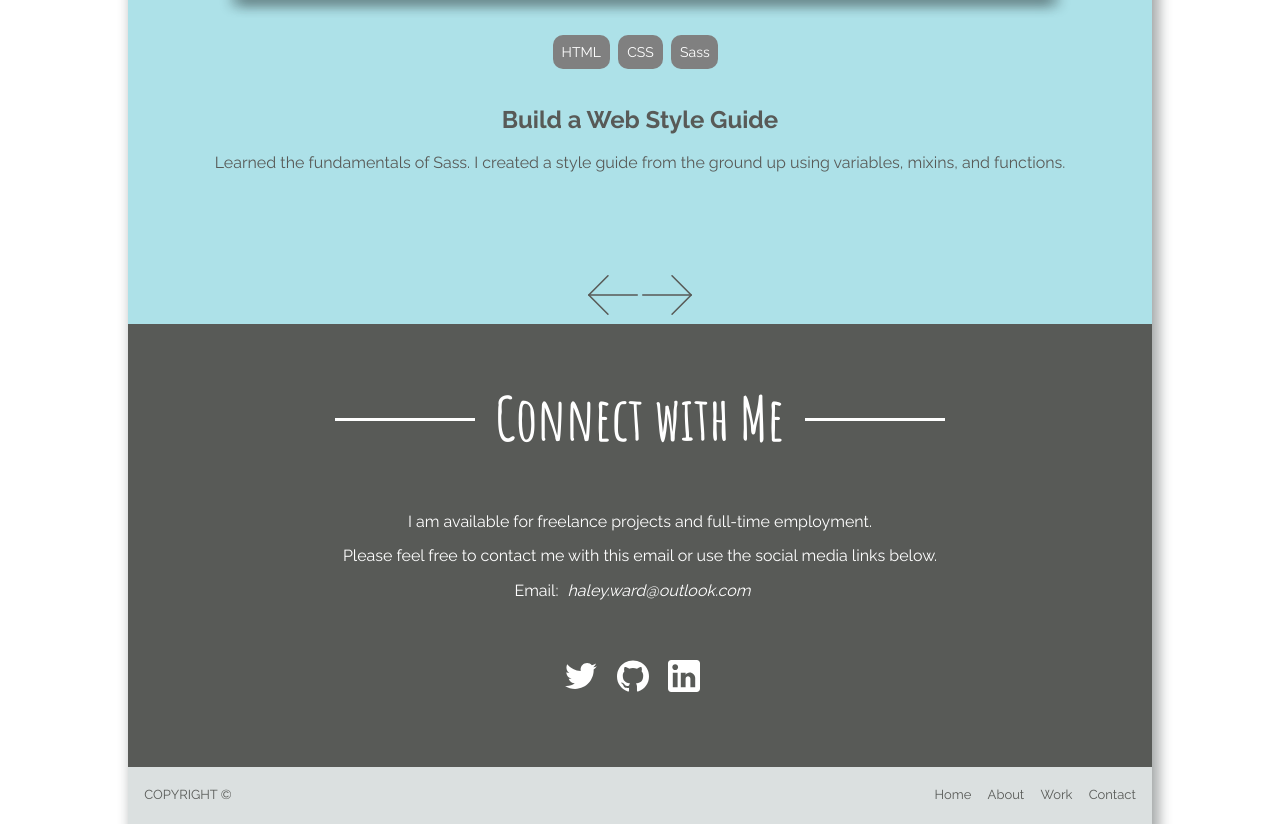
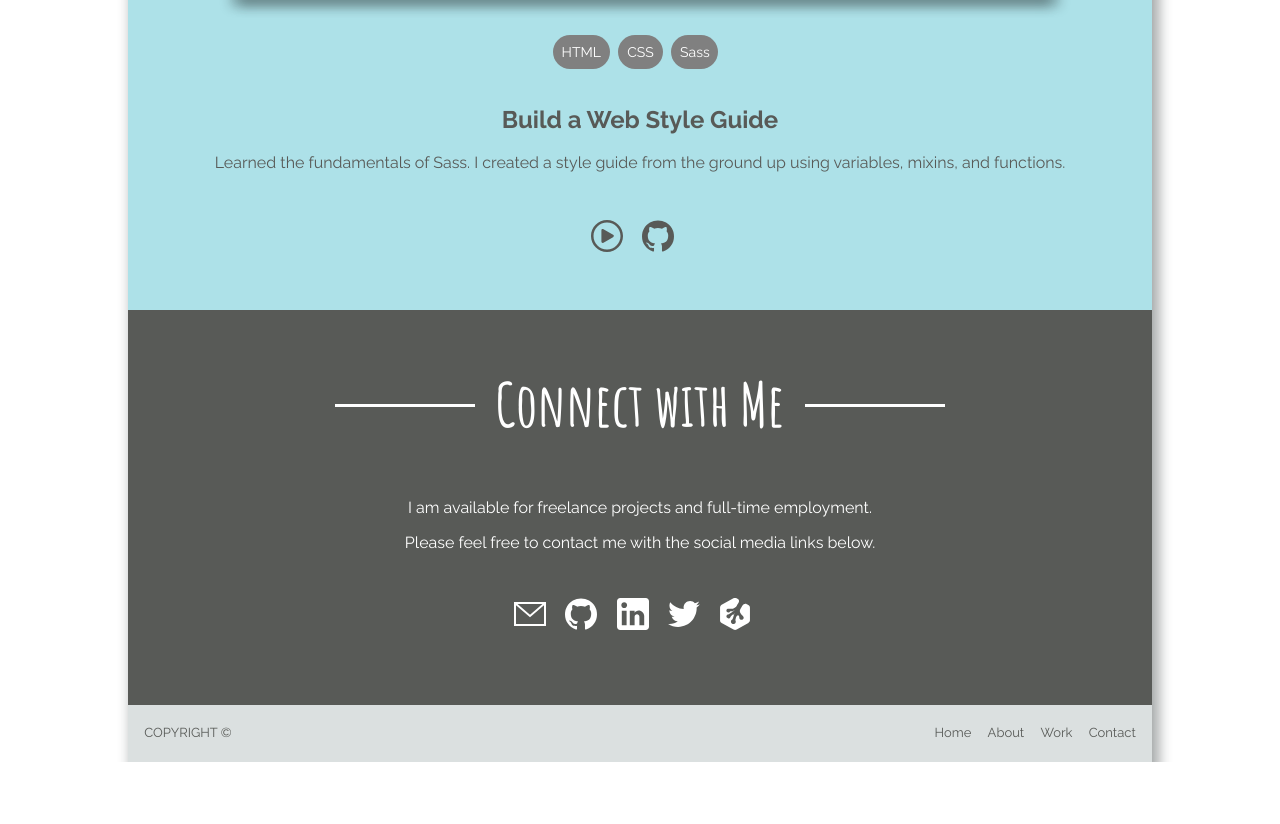
Before and after one commit to HaleyWardo/HaleyWardo.github.io, a plain HTML site: page index.html in a window 1280 px wide. Shown: the part 2277-3101 px from the top of the page. After the commit the page ends 3039 px from the top, so only its background shows below. Drawn offline with Linux system fonts and the light colour scheme.

Commit message:
Added SVG logos for treehouse, mail, and preview.

```diff
--- a/index.html
+++ b/index.html
@@ -53,10 +53,25 @@
     <!-- Work section -->
     <section class="work">
       <h1 class="work__header">Work</h1>
+
+      <!-- Carousel for all projects -->
       <div class="carousel"></div>
+      <!-- Demo and repo buttons for projects -->
+      <div class="preview-buttons">
+        <a href="">
+          <img src="./images/demo-preview.svg" alt="link to project demo" />
+        </a>
+        <a href="">
+          <img src="./images/github-preview.svg" alt="link to project demo" />
+        </a>
+      </div>
+
+      <div>
         <img class="img--previous" src="./images/previous-arrow.svg" alt="left arrow" />
         <img class="img--next" src="./images/next-arrow.svg" alt="right arrow" />
-    <section>
+      </div>
+
+    </section>
 
     <!-- Contact section -->
     <section class="contact">
@@ -64,12 +79,11 @@
 
       <div class="contact__info">
         <p> I am available for freelance projects and full-time employment.</p>
-        <p> Please feel free to contact me with this email or use the social media links below.</p>
-        <p class="email">Email:
-          <a href="mailto:Haley.ward@outlook.com?Subject=Portfolio"><em>haley.ward@outlook.com</em></a>
-        </p>
-        <a href="https://twitter.com/YelahSnave?lang=en" target="_blank">
-          <img src="./images/social-logos/twitter.svg" alt="Twitter icon" />
+        <p> Please feel free to contact me with the social media links below.</p>
+
+        <div class="contact__social">
+          <a href="mailto:Haley.ward@outlook.com?Subject=Portfolio" target="_blank">
+            <img src="./images/social-logos/mail.svg" alt="email icon" />
           </a>
           <a href="https://github.com/HaleyWardo" target="_blank">
             <img src="./images/social-logos/github.svg" alt="GitHub icon" />
@@ -77,6 +91,13 @@
           <a href="https://www.linkedin.com/in/haley-ward-3a30a3a0/" target="_blank">
             <img src="./images/social-logos/linkedin.svg" alt="LinkedIn icon" />
           </a>
+          <a href="https://twitter.com/YelahSnave?lang=en" target="_blank">
+            <img src="./images/social-logos/twitter.svg" alt="Twitter icon" />
+          </a>
+          <a href="https://teamtreehouse.com/haleyward" target="_blank">
+            <img src="./images/social-logos/Treehouse.svg" alt="Treehouse icon" />
+          </a>
+        </div>
       </div>
     </section>
   </main>
--- a/js/app.js
+++ b/js/app.js
@@ -1,4 +1,5 @@
-const carouselContainer = document.querySelector('.carousel');
+const carouselContainer = document.querySelector(".carousel");
+const previewContainer = document.querySelector(".preview-buttons");
 let selectedIndex = 0;
 
 const projects = [
@@ -64,7 +65,7 @@ const displayProject = (project) => {
   let projectElement =
   `<img class="img--project" src=${project.src} alt=${project.alt} />
     <ul class="skill__list">
-    ${project.skills.map(skill => `<li class="skill">${skill}</li>`).join('\n      ')}
+    ${project.skills.map(skill => `<li class="skill">${skill}</li>`).join('\n')}
     </ul>
     <h2 class="skill__title">${project.title}</h2>
     <p class="skill__description">${project.description}`;
@@ -73,19 +74,20 @@ const displayProject = (project) => {
 };
 displayProject(projects[selectedIndex]);
 
+
 // Event listener for arrow clicks.
 // When index is more than link than it will go back to index[0].
 // When index is less than [0] it will go back to projects.length.
-window.addEventListener('click', (e) => {
+window.addEventListener("click", (e) => {
 
-  if (e.target.className === 'img--next') {
+  if (e.target.className === "img--next") {
     if (selectedIndex === projects.length - 1) {
       return displayProject(projects[0]);
     }
     return displayProject(projects[selectedIndex + 1 ]);
   }
 
-  if (e.target.className === 'img--previous') {
+  if (e.target.className === "img--previous") {
     if (selectedIndex === 0 ) {
       return displayProject(projects[projects.length - 1 ]);
     }
@@ -93,9 +95,9 @@ window.addEventListener('click', (e) => {
   }
 
   // When arrow is clicked windows scrolls to about section
-  if (e.target.className === 'img--down-arrow') {
-    document.querySelector('#about').scrollIntoView({
-      behavior: 'smooth'
+  if (e.target.className === "img--down-arrow") {
+    document.querySelector("#about").scrollIntoView({
+      behavior: "smooth"
     });
   }
 });
--- a/scss/components/_carousel.scss
+++ b/scss/components/_carousel.scss
@@ -8,7 +8,7 @@
 // on each project for Treehouse
 .skill {
   font-size: em(14px);
-  border-radius: 10px;
+  border-radius: em(50px);
   margin: em(20px) em(10px) em(20px) 0;
   padding: em(10px);
   background-color: $grey;
@@ -22,5 +22,9 @@
   @include e(description) {
     padding: 0 em(60px);
     height: 100px;
+
+    @include mq(medium) {
+      height: 50px;
+    }
   }
 }
--- a/scss/components/_image.scss
+++ b/scss/components/_image.scss
@@ -22,30 +22,16 @@
   // Next arrow for carousel
   @include m(next) {
     @extend %previous-next-arrow-width;
+    position: relative;
+    bottom: 500px;
+    left: 400px;
   }
 
   // Previous arrow for carousel
   @include m(previous) {
     @extend %previous-next-arrow-width;
+    position: relative;
+    bottom: 500px;
+    right: 400px;
   }
 }
-
-
-.previous,
-.next {
-  width: 50px;
-  // position: relative;
-  // opacity: .6;
-}
-
-// .previous {
-//   position: relative;
-//   bottom: 370px;
-//   right: 370px;
-// }
-
-// .next {
-//   position: relative;
-//   bottom: 370px;
-//   left: 370px;
-// }
--- a/scss/components/_typography.scss
+++ b/scss/components/_typography.scss
@@ -57,6 +57,12 @@ body {
       background-color: $charcoal;
     }
   }
+
+  .preview-buttons {
+    a {
+      padding-right: em(15px);
+    }
+  }
 }
 
 // Contact section
@@ -79,21 +85,16 @@ body {
   }
 
   @include e(info) {
-    .email {
-      margin-bottom: em(60px);
-
-      a {
-        color: $white;
-        padding-left: 5px;
-      }
-    }
-
     a {
-      padding-right: 15px;
+      padding-right: em(15px);
     }
 
     p {
       margin-top: 0;
     }
   }
+
+  @include e (social) {
+    padding-top: em(30px);
+  }
 }
```
Also changed, not shown: css/styles.css, images/demo-preview.svg (added), images/github-preview.svg (added), images/social-logos/mail.svg (added), images/social-logos/treehouse.svg (added), 1 other file. Lines whose indentation alone changed are shown as unchanged.
